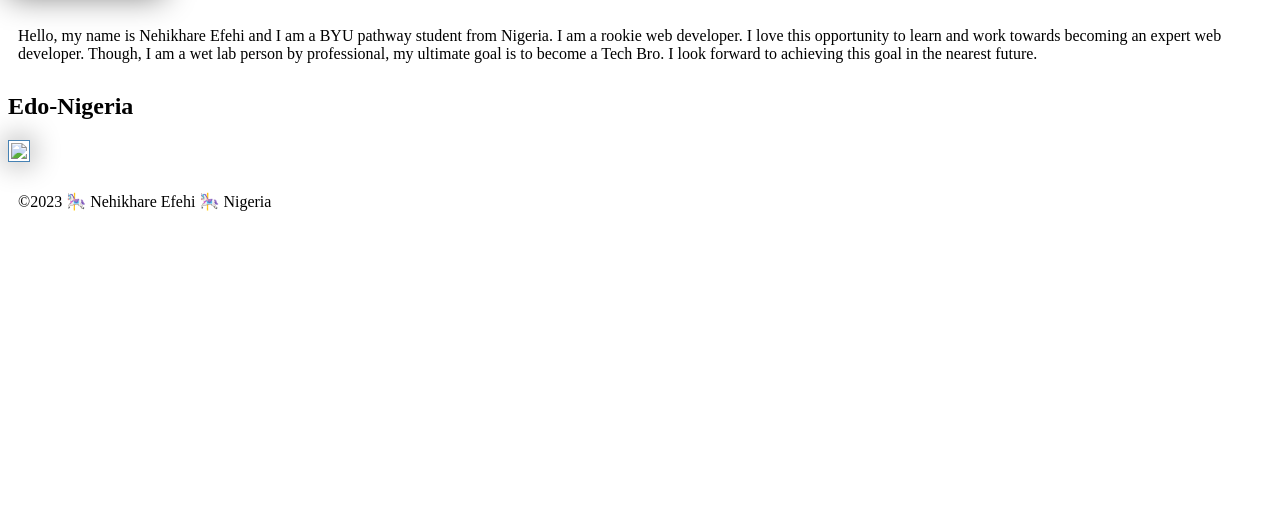
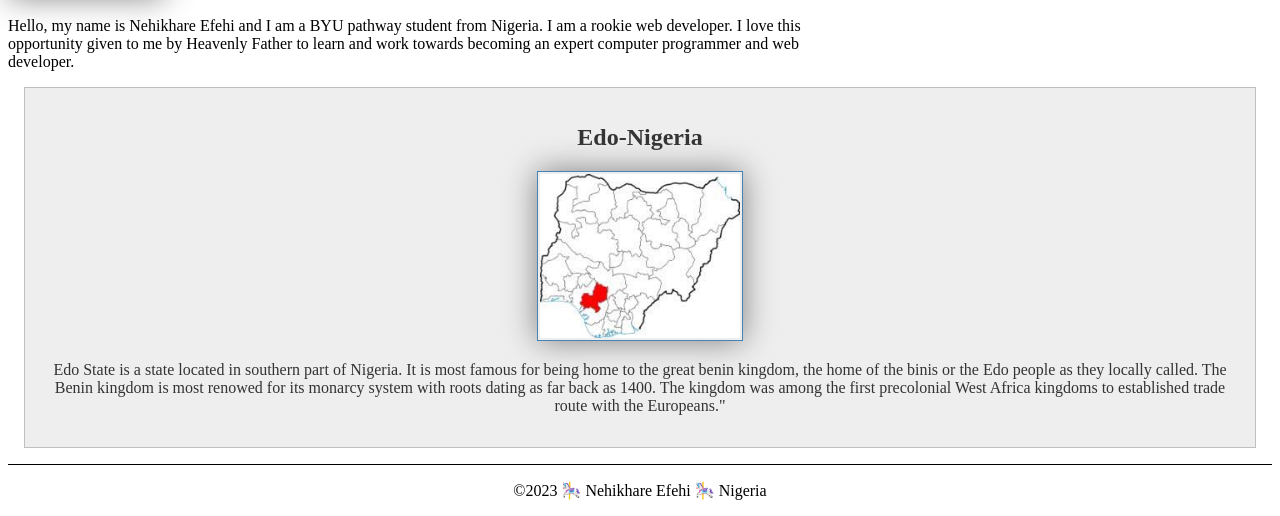
Before and after one commit to Nehiz/wdd130, a plain HTML site: page index.html in a window 1280 px wide. Shown: the part 403-919 px from the top of the page. Before the commit the page ends 800 px from the top, so only its background shows below. Drawn offline with Linux system fonts and the light colour scheme.

Commit message:
css added

```diff
--- a/index.html
+++ b/index.html
@@ -22,11 +22,17 @@
         <main>
             <h1>Nehikhare Efehi | WDD 130</h1>
             <img src="images/profile.jpg" alt="Hello, my name is Nehikhare Efehi" width="200">
-            <p>Hello, my name is Nehikhare Efehi and I am a BYU pathway student from Nigeria. I am a rookie web developer. I love this opportunity to learn and work towards becoming an expert web developer. Though, I am a wet lab person by professional, my ultimate goal is to become a Tech Bro. I look forward to achieving this goal in the nearest future.</p>
+            <p>Hello, my name is Nehikhare Efehi and I am a BYU pathway student from Nigeria. I am a rookie web developer.
+                I love this opportunity given to me by Heavenly
+                Father to learn and work towards becoming an expert computer programmer and web developer.</p>
         </main>
         <aside>
             <h2>Edo-Nigeria</h2>
-            <img src="imges/ed"
+            <img src="images/edo-nigeria.jpeg" alt="Edo Map">
+            <p>Edo State is a state located in southern part of Nigeria. It is most famous for being home to the great benin kingdom,
+                the home of the binis or the Edo people as they locally called. The Benin kingdom is most renowed for its monarcy system
+                with roots dating as far back as 1400. The kingdom was among the first precolonial West Africa kingdoms to established trade
+                route with the Europeans."</p>
         </aside>
 
         <footer>
--- a/styles/styles.css
+++ b/styles/styles.css
@@ -22,5 +22,29 @@ img {
 }
 
 p {
-    padding: 10px;
+    padding: 0;
 }
+
+main {
+    max-width: 840px;
+}
+
+aside {
+    margin: 1em;
+    border: 1px solid rgba(0, 0, 0, 0.2); /* */
+    padding: 1em;
+    background-color: #eee;
+    color: #333;
+    text-align: center;
+}
+
+aside img {
+    width: 200px;
+    height: auto;
+}
+
+footer {
+    margin-top: auto;
+    border-top: 1px solid #000;
+    text-align: center;
+}
```
